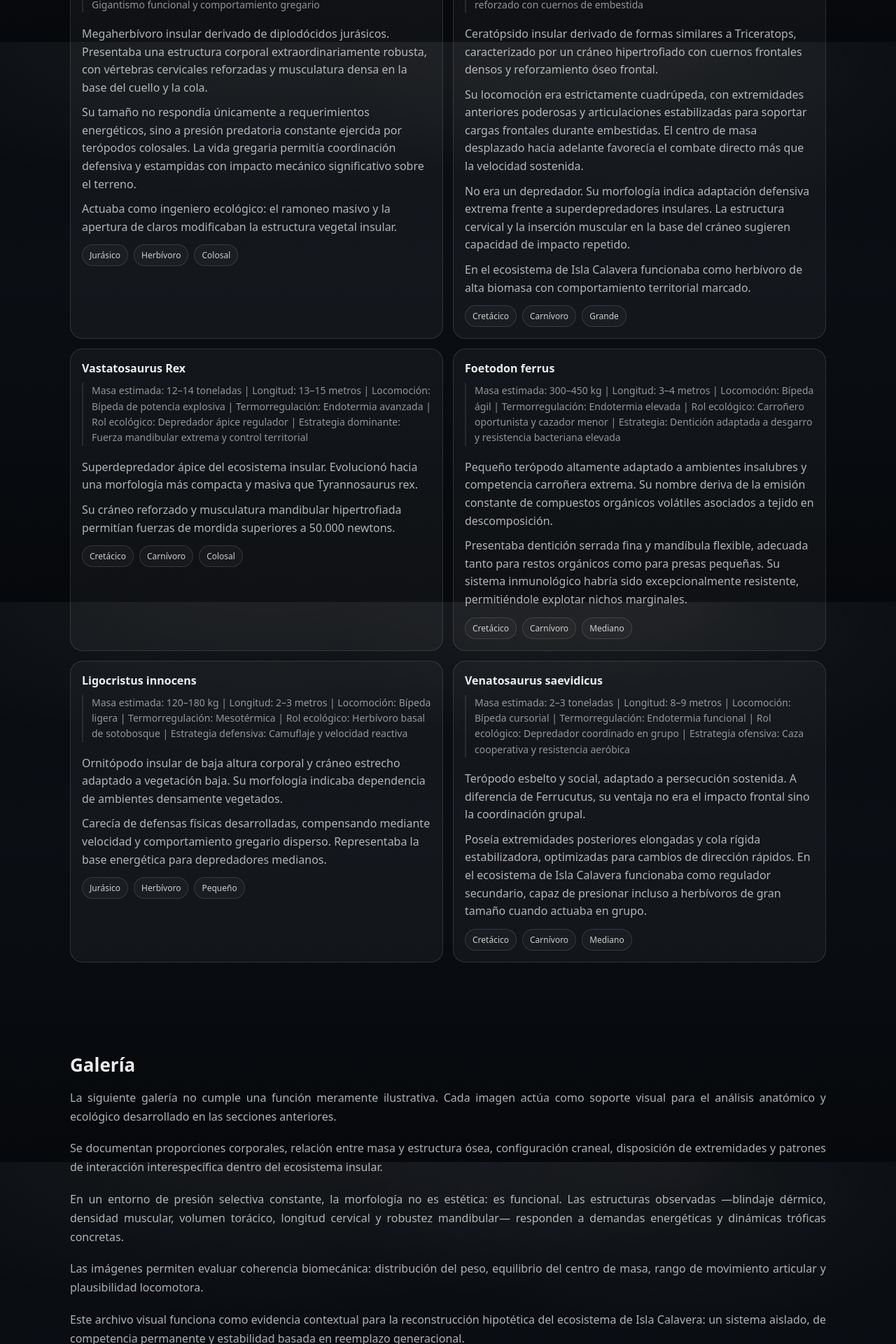
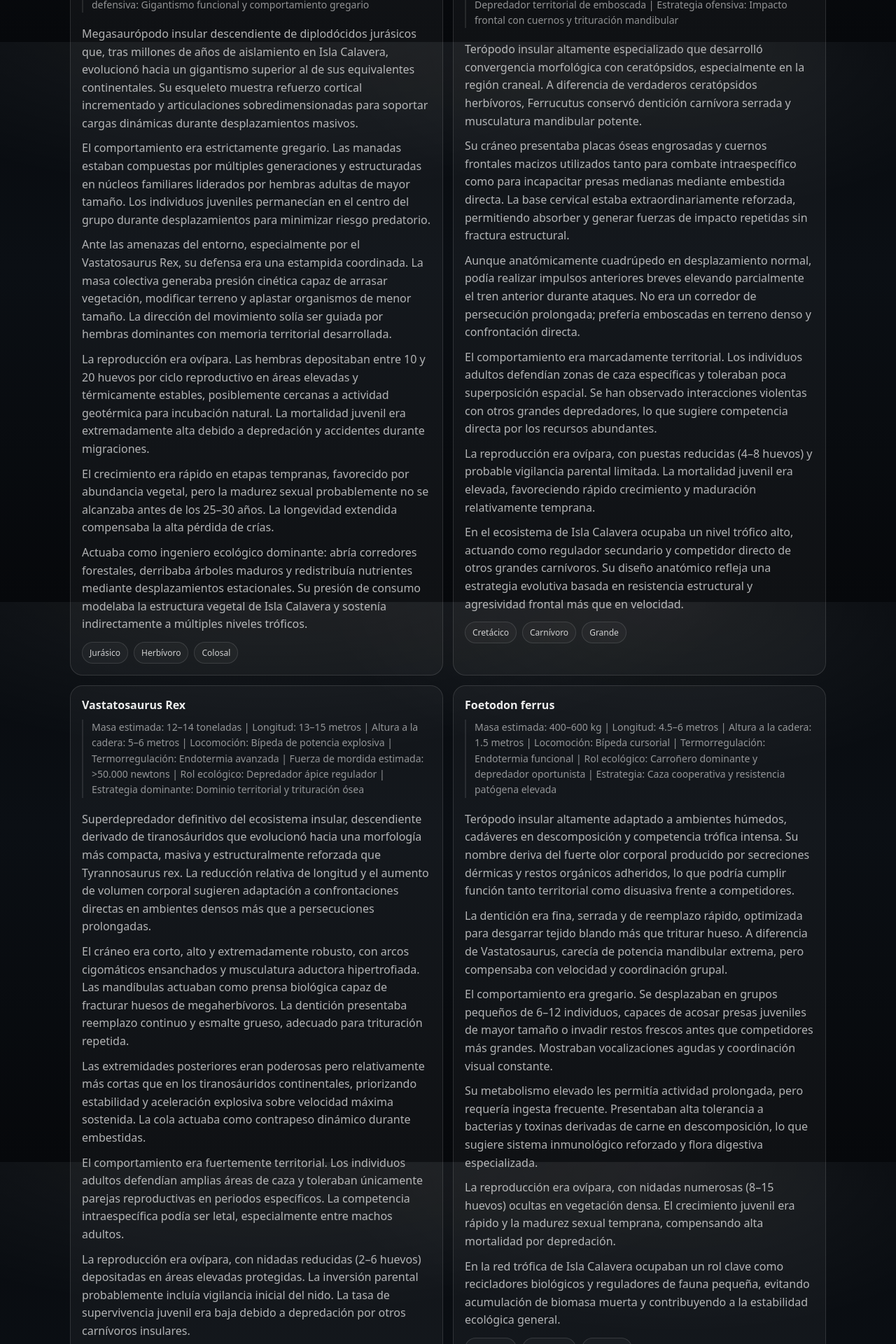
Before and after one commit to lu-developer476/Dinosauria, a React (Vite) app: page / in a window 1280 px wide. Shown: the part 2340-4260 px from the top of the page at 70% size. Built offline with nearby package versions, Linux system fonts and the light colour scheme.

Commit message:
dinos.ts

```diff
--- a/src/data/dinos.ts
+++ b/src/data/dinos.ts
@@ -7,13 +7,19 @@ export const dinos: DinoCard[] = [
     era: "Jurásico",
     diet: "Herbívoro",
     size: "Colosal",
-    description: `Masa estimada: 35–45 toneladas | Longitud: 22–25 metros | Locomoción: Cuadrúpeda graviportal | Termorregulación: Mesotérmica | Rol ecológico: Ingeniero ecosistémico estructurante | Estrategia defensiva: Gigantismo funcional y comportamiento gregario
+    description: `Masa estimada: 70–105 toneladas | Longitud: 24–36 metros | Locomoción: Cuadrúpeda graviportal | Termorregulación: Mesotérmica | Rol ecológico: Ingeniero ecosistémico estructurante | Estrategia defensiva: Gigantismo funcional y comportamiento gregario
 
-Megaherbívoro insular derivado de diplodócidos jurásicos. Presentaba una estructura corporal extraordinariamente robusta, con vértebras cervicales reforzadas y musculatura densa en la base del cuello y la cola.
+Megasaurópodo insular descendiente de diplodócidos jurásicos que, tras millones de años de aislamiento en Isla Calavera, evolucionó hacia un gigantismo superior al de sus equivalentes continentales. Su esqueleto muestra refuerzo cortical incrementado y articulaciones sobredimensionadas para soportar cargas dinámicas durante desplazamientos masivos.
 
-Su tamaño no respondía únicamente a requerimientos energéticos, sino a presión predatoria constante ejercida por terópodos colosales. La vida gregaria permitía coordinación defensiva y estampidas con impacto mecánico significativo sobre el terreno.
+El comportamiento era estrictamente gregario. Las manadas estaban compuestas por múltiples generaciones y estructuradas en núcleos familiares liderados por hembras adultas de mayor tamaño. Los individuos juveniles permanecían en el centro del grupo durante desplazamientos para minimizar riesgo predatorio.
 
-Actuaba como ingeniero ecológico: el ramoneo masivo y la apertura de claros modificaban la estructura vegetal insular.`
+Ante las amenazas del entorno, especialmente por el Vastatosaurus Rex, su defensa era una estampida coordinada. La masa colectiva generaba presión cinética capaz de arrasar vegetación, modificar terreno y aplastar organismos de menor tamaño. La dirección del movimiento solía ser guiada por hembras dominantes con memoria territorial desarrollada.
+
+La reproducción era ovípara. Las hembras depositaban entre 10 y 20 huevos por ciclo reproductivo en áreas elevadas y térmicamente estables, posiblemente cercanas a actividad geotérmica para incubación natural. La mortalidad juvenil era extremadamente alta debido a depredación y accidentes durante migraciones.
+
+El crecimiento era rápido en etapas tempranas, favorecido por abundancia vegetal, pero la madurez sexual probablemente no se alcanzaba antes de los 25–30 años. La longevidad extendida compensaba la alta pérdida de crías.
+
+Actuaba como ingeniero ecológico dominante: abría corredores forestales, derribaba árboles maduros y redistribuía nutrientes mediante desplazamientos estacionales. Su presión de consumo modelaba la estructura vegetal de Isla Calavera y sostenía indirectamente a múltiples niveles tróficos.`
   },
 
   {
@@ -22,15 +28,19 @@ Actuaba como ingeniero ecológico: el ramoneo masivo y la apertura de claros mod
   era: "Cretácico",
   diet: "Carnívoro",
   size: "Grande",
-    description: `Masa estimada: 6–8 toneladas | Longitud: 8–9 metros | Locomoción: Cuadrúpeda robusta | Termorregulación: Mesotérmica | Rol ecológico: Megaherbívoro defensivo territorial | Estrategia defensiva: Cráneo reforzado con cuernos de embestida
+  description: `Masa estimada: 6–8 toneladas | Longitud: 8–9 metros | Altura a la cadera: 3–3.5 metros | Locomoción: Cuadrúpeda robusta con capacidad de impulso anterior | Termorregulación: Mesotérmica | Rol ecológico: Depredador territorial de emboscada | Estrategia ofensiva: Impacto frontal con cuernos y trituración mandibular
 
-Ceratópsido insular derivado de formas similares a Triceratops, caracterizado por un cráneo hipertrofiado con cuernos frontales densos y reforzamiento óseo frontal.
+Terópodo insular altamente especializado que desarrolló convergencia morfológica con ceratópsidos, especialmente en la región craneal. A diferencia de verdaderos ceratópsidos herbívoros, Ferrucutus conservó dentición carnívora serrada y musculatura mandibular potente.
 
-Su locomoción era estrictamente cuadrúpeda, con extremidades anteriores poderosas y articulaciones estabilizadas para soportar cargas frontales durante embestidas. El centro de masa desplazado hacia adelante favorecía el combate directo más que la velocidad sostenida.
+Su cráneo presentaba placas óseas engrosadas y cuernos frontales macizos utilizados tanto para combate intraespecífico como para incapacitar presas medianas mediante embestida directa. La base cervical estaba extraordinariamente reforzada, permitiendo absorber y generar fuerzas de impacto repetidas sin fractura estructural.
 
-No era un depredador. Su morfología indica adaptación defensiva extrema frente a superdepredadores insulares. La estructura cervical y la inserción muscular en la base del cráneo sugieren capacidad de impacto repetido.
+Aunque anatómicamente cuadrúpedo en desplazamiento normal, podía realizar impulsos anteriores breves elevando parcialmente el tren anterior durante ataques. No era un corredor de persecución prolongada; prefería emboscadas en terreno denso y confrontación directa.
 
-En el ecosistema de Isla Calavera funcionaba como herbívoro de alta biomasa con comportamiento territorial marcado.`
+El comportamiento era marcadamente territorial. Los individuos adultos defendían zonas de caza específicas y toleraban poca superposición espacial. Se han observado interacciones violentas con otros grandes depredadores, lo que sugiere competencia directa por los recursos abundantes.
+
+La reproducción era ovípara, con puestas reducidas (4–8 huevos) y probable vigilancia parental limitada. La mortalidad juvenil era elevada, favoreciendo rápido crecimiento y maduración relativamente temprana.
+
+En el ecosistema de Isla Calavera ocupaba un nivel trófico alto, actuando como regulador secundario y competidor directo de otros grandes carnívoros. Su diseño anatómico refleja una estrategia evolutiva basada en resistencia estructural y agresividad frontal más que en velocidad.`
   },
 
   {
@@ -39,11 +49,21 @@ En el ecosistema de Isla Calavera funcionaba como herbívoro de alta biomasa con
   era: "Cretácico",
   diet: "Carnívoro",
   size: "Colosal",
-    description: `Masa estimada: 12–14 toneladas | Longitud: 13–15 metros | Locomoción: Bípeda de potencia explosiva | Termorregulación: Endotermia avanzada | Rol ecológico: Depredador ápice regulador | Estrategia dominante: Fuerza mandibular extrema y control territorial
+  description: `Masa estimada: 12–14 toneladas | Longitud: 13–15 metros | Altura a la cadera: 5–6 metros | Locomoción: Bípeda de potencia explosiva | Termorregulación: Endotermia avanzada | Fuerza de mordida estimada: >50.000 newtons | Rol ecológico: Depredador ápice regulador | Estrategia dominante: Dominio territorial y trituración ósea
 
-Superdepredador ápice del ecosistema insular. Evolucionó hacia una morfología más compacta y masiva que Tyrannosaurus rex.
+Superdepredador definitivo del ecosistema insular, descendiente derivado de tiranosáuridos que evolucionó hacia una morfología más compacta, masiva y estructuralmente reforzada que Tyrannosaurus rex. La reducción relativa de longitud y el aumento de volumen corporal sugieren adaptación a confrontaciones directas en ambientes densos más que a persecuciones prolongadas.
 
-Su cráneo reforzado y musculatura mandibular hipertrofiada permitían fuerzas de mordida superiores a 50.000 newtons.`
+El cráneo era corto, alto y extremadamente robusto, con arcos cigomáticos ensanchados y musculatura aductora hipertrofiada. Las mandíbulas actuaban como prensa biológica capaz de fracturar huesos de megaherbívoros. La dentición presentaba reemplazo continuo y esmalte grueso, adecuado para trituración repetida.
+
+Las extremidades posteriores eran poderosas pero relativamente más cortas que en los tiranosáuridos continentales, priorizando estabilidad y aceleración explosiva sobre velocidad máxima sostenida. La cola actuaba como contrapeso dinámico durante embestidas.
+
+El comportamiento era fuertemente territorial. Los individuos adultos defendían amplias áreas de caza y toleraban únicamente parejas reproductivas en periodos específicos. La competencia intraespecífica podía ser letal, especialmente entre machos adultos.
+
+La reproducción era ovípara, con nidadas reducidas (2–6 huevos) depositadas en áreas elevadas protegidas. La inversión parental probablemente incluía vigilancia inicial del nido. La tasa de supervivencia juvenil era baja debido a depredación por otros carnívoros insulares.
+
+En términos tróficos, regulaba poblaciones de Brontosaurus baxteri y otros megaherbívoros, evitando sobreexplotación vegetal. Su presencia mantenía la estabilidad estructural del ecosistema, actuando como fuerza de control superior en la red alimentaria.
+
+Más que un simple depredador gigante, representaba el resultado extremo de una presión selectiva continua en un entorno cerrado y altamente competitivo.`
   },
 
   {
@@ -52,11 +72,19 @@ Su cráneo reforzado y musculatura mandibular hipertrofiada permitían fuerzas d
   era: "Cretácico",
   diet: "Carnívoro",
   size: "Mediano",
-    description: `Masa estimada: 300–450 kg | Longitud: 3–4 metros | Locomoción: Bípeda ágil | Termorregulación: Endotermia elevada | Rol ecológico: Carroñero oportunista y cazador menor | Estrategia: Dentición adaptada a desgarro y resistencia bacteriana elevada
+  description: `Masa estimada: 400–600 kg | Longitud: 4.5–6 metros | Altura a la cadera: 1.5 metros | Locomoción: Bípeda cursorial | Termorregulación: Endotermia funcional | Rol ecológico: Carroñero dominante y depredador oportunista | Estrategia: Caza cooperativa y resistencia patógena elevada
 
-Pequeño terópodo altamente adaptado a ambientes insalubres y competencia carroñera extrema. Su nombre deriva de la emisión constante de compuestos orgánicos volátiles asociados a tejido en descomposición.
+Terópodo insular altamente adaptado a ambientes húmedos, cadáveres en descomposición y competencia trófica intensa. Su nombre deriva del fuerte olor corporal producido por secreciones dérmicas y restos orgánicos adheridos, lo que podría cumplir función tanto territorial como disuasiva frente a competidores.
 
-Presentaba dentición serrada fina y mandíbula flexible, adecuada tanto para restos orgánicos como para presas pequeñas. Su sistema inmunológico habría sido excepcionalmente resistente, permitiéndole explotar nichos marginales.`
+La dentición era fina, serrada y de reemplazo rápido, optimizada para desgarrar tejido blando más que triturar hueso. A diferencia de Vastatosaurus, carecía de potencia mandibular extrema, pero compensaba con velocidad y coordinación grupal.
+
+El comportamiento era gregario. Se desplazaban en grupos pequeños de 6–12 individuos, capaces de acosar presas juveniles de mayor tamaño o invadir restos frescos antes que competidores más grandes. Mostraban vocalizaciones agudas y coordinación visual constante.
+
+Su metabolismo elevado les permitía actividad prolongada, pero requería ingesta frecuente. Presentaban alta tolerancia a bacterias y toxinas derivadas de carne en descomposición, lo que sugiere sistema inmunológico reforzado y flora digestiva especializada.
+
+La reproducción era ovípara, con nidadas numerosas (8–15 huevos) ocultas en vegetación densa. El crecimiento juvenil era rápido y la madurez sexual temprana, compensando alta mortalidad por depredación.
+
+En la red trófica de Isla Calavera ocupaban un rol clave como recicladores biológicos y reguladores de fauna pequeña, evitando acumulación de biomasa muerta y contribuyendo a la estabilidad ecológica general.`
   },
 
   {
@@ -65,11 +93,17 @@ Presentaba dentición serrada fina y mandíbula flexible, adecuada tanto para re
   era: "Jurásico",
   diet: "Herbívoro",
   size: "Pequeño",
-    description: `Masa estimada: 120–180 kg | Longitud: 2–3 metros | Locomoción: Bípeda ligera | Termorregulación: Mesotérmica | Rol ecológico: Herbívoro basal de sotobosque | Estrategia defensiva: Camuflaje y velocidad reactiva
+  description: `Masa estimada: 120–180 kg | Longitud: 2–3 metros | Altura a la cadera: 1–1.2 metros | Locomoción: Bípeda cursorial ligera | Termorregulación: Mesotérmica | Rol ecológico: Herbívoro basal de sotobosque | Estrategia defensiva: Camuflaje críptico y evasión grupal
 
-Ornitópodo insular de baja altura corporal y cráneo estrecho adaptado a vegetación baja. Su morfología indicaba dependencia de ambientes densamente vegetados.
+Pequeño ornitópodo insular altamente adaptable, descendiente de linajes jurásicos primitivos que sobrevivieron gracias a su tamaño reducido y dieta generalista. Su cráneo estrecho y dentición en batería permitían procesar hojas fibrosas, brotes tiernos y vegetación baja abundante en zonas húmedas de Isla Calavera.
 
-Carecía de defensas físicas desarrolladas, compensando mediante velocidad y comportamiento gregario disperso. Representaba la base energética para depredadores medianos.`
+La coloración probablemente incluía patrones crípticos irregulares que facilitaban camuflaje en entornos de vegetación densa. Su estructura corporal ligera y extremidades posteriores elongadas favorecían aceleraciones rápidas y cambios bruscos de dirección para evadir depredadores.
+
+El comportamiento era gregario pero disperso: pequeños grupos mantenían contacto visual y auditivo constante, pero no se concentraban en manadas densas para evitar atraer grandes carnívoros. Mostraban alta vigilancia colectiva y señales de alarma agudas.
+
+La reproducción era ovípara, con puestas numerosas (10–20 huevos) enterradas en suelo blando del sotobosque. El crecimiento juvenil era rápido, alcanzando tamaño subadulto en pocos años. La alta tasa reproductiva compensaba la intensa presión predatoria ejercida por Venatosaurus y Foetodon.
+
+En términos tróficos, Ligocristus innocens constituía la base energética principal para depredadores medianos, conectando niveles bajos de producción vegetal con el sistema carnívoro superior. Su abundancia y rápida renovación poblacional eran fundamentales para la estabilidad del ecosistema insular.`
   },
 
   {
@@ -78,10 +112,29 @@ Carecía de defensas físicas desarrolladas, compensando mediante velocidad y co
   era: "Cretácico",
   diet: "Carnívoro",
   size: "Mediano",
-    description: `Masa estimada: 2–3 toneladas | Longitud: 8–9 metros | Locomoción: Bípeda cursorial | Termorregulación: Endotermia funcional | Rol ecológico: Depredador coordinado en grupo | Estrategia ofensiva: Caza cooperativa y resistencia aeróbica
+  description: `Masa estimada: 300–380 kg | Longitud: 5.5–6 metros | Altura a la cadera: 1.7 metros | Locomoción: Bípeda cursorial de alta aceleración | Termorregulación: Endotermia elevada | Rol ecológico: Depredador social coordinado | Estrategia ofensiva: Desgaste cooperativo y uso de garra falciforme
 
-Terópodo esbelto y social, adaptado a persecución sostenida. A diferencia de Ferrucutus, su ventaja no era el impacto frontal sino la coordinación grupal.
+Dromaeosáurido insular descendiente de formas similares a Utahraptor, con proporciones más estilizadas y reducción relativa de masa para optimizar velocidad y resistencia aeróbica.
 
-Poseía extremidades posteriores elongadas y cola rígida estabilizadora, optimizadas para cambios de dirección rápidos. En el ecosistema de Isla Calavera funcionaba como regulador secundario, capaz de presionar incluso a herbívoros de gran tamaño cuando actuaba en grupo.`
+Conservaba la garra falciforme en el segundo dedo del pie, utilizada para desgarrar tejido blando durante ataques coordinados. La cola rígida actuaba como estabilizador dinámico, permitiendo cambios de dirección abruptos a alta velocidad.
+
+Su comportamiento era intensamente cooperativo. Bandas organizadas acosaban presas mayores mediante alternancia de ataques, buscando fatiga progresiva antes del derribo final. La jerarquía social estaba marcada por tamaño y agresividad.
+
+Evitaba confrontaciones directas con Vastatosaurus adulto, pero podía presionar juveniles o individuos debilitados.`
+  },
+
+  {
+  id: "venatosaurus-impavidus",
+  name: "Venatosaurus impavidus",
+  era: "Cretácico",
+  diet: "Carnívoro",
+  size: "Mediano",
+  description: `Masa estimada: 180–260 kg | Longitud: 4.5–5 metros | Altura a la cadera: 1.4 metros | Locomoción: Bípeda extremadamente cursorial | Termorregulación: Endotermia funcional | Rol ecológico: Depredador oportunista rápido | Estrategia ofensiva: Ataque súbito y retirada inmediata
+
+Variante más ligera del linaje Venatosaurus, especializada en persecuciones breves y ataques de precisión. Presentaba extremidades posteriores proporcionalmente más largas y musculatura adaptada a aceleraciones explosivas.
+
+Podía cazar en pequeños grupos o de manera individual. Dependía menos de fuerza y más de velocidad y coordinación táctica.
+
+La alta tasa reproductiva compensaba mortalidad elevada producto de competencia con depredadores mayores. En la red trófica regulaba herbívoros pequeños y juveniles de especies mayores.`
   }
 ];
```
Lines whose indentation alone changed are shown as unchanged.
